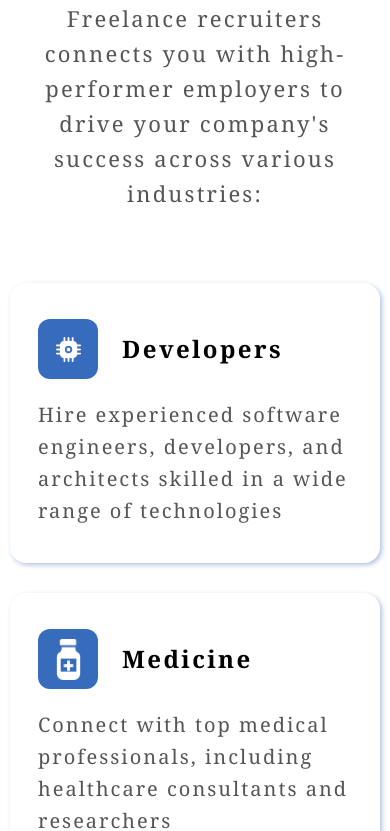
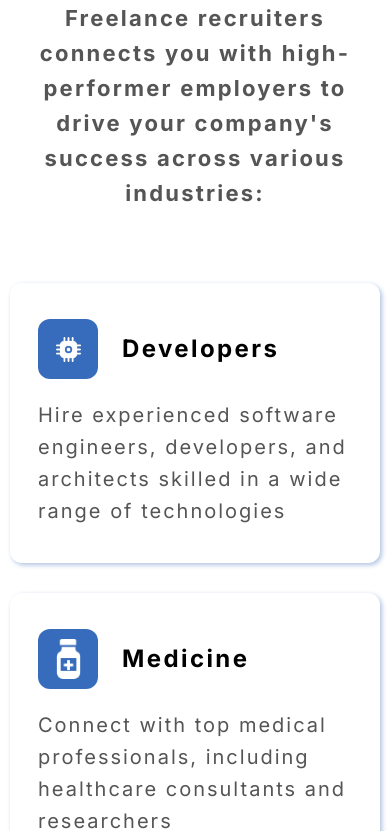
Before and after one commit to Md-Mubin/flix-recruit, a Next.js app: page / in a window 390 px wide. Shown: the part 2119-2950 px from the top of the page. Built offline with nearby package versions, Linux system fonts and the light colour scheme.

Commit message:
Changes to be committed: 	deleted:    src/Commons/CommonIndustryCard.jsx 	modified:   src/Commons/CommonLeverageCard.jsx 	modified:   src/Components/Hero.jsx 	modified:   src/Components/Industry.jsx 	modified:   src/Components/Players.jsx 	modified:   src/app/layout.js

```diff
--- a/src/Commons/CommonIndustryCard.jsx
+++ /dev/null
@@ -1,19 +0,0 @@
-import React from 'react'
-
-const CommonIndustryCard = () => {
-    return (
-        <>
-            <ul className='p-20 flex items-center gap-4'>
-                <li>
-                </li>
-
-                <li>
-                    <h4>Backend Developement</h4>
-                    <p>6 open positions</p>
-                </li>
-            </ul>
-        </>
-    )
-}
-
-export default CommonIndustryCard
--- a/src/Commons/CommonLeverageCard.jsx
+++ b/src/Commons/CommonLeverageCard.jsx
@@ -3,7 +3,7 @@ import React from 'react'
 const CommonLeverageCard = ({ CommonLeverageCardImage, CommonLeverageCardName, CommonLeverageCardInfo }) => {
     return (
         <>
-            <ul className='pr-[20px] pl-[28px] py-[36px] lg:h-[300px] shadow-[2px_2px_5px_#afc2e1] rounded-2xl relative mt-[30px] hover:translate-y-[-5px] hover:shadow-[inset_-2px_-2px_15px_#afc2e1,2px_2px_5px_#afc2e1] duration-300'>
+            <ul className='pr-[20px] pl-[28px] py-[36px] lg:h-[300px] rounded-xl relative mt-[30px] shadow-[2px_2px_5px_#afc2e1] hover:bg-[#f9faff] hover:scale-[1.02] will-change-transform duration-300'>
                 <li className='mb-5 flex items-center gap-6'>
                     <div className='w-[60px] h-[60px] flex justify-center items-center bg-[#0646accc] rounded-xl'>
                         <img loading='lazy' src={CommonLeverageCardImage} alt="card image" className='w-[25px]'/>
--- a/src/Components/Hero.jsx
+++ b/src/Components/Hero.jsx
@@ -19,7 +19,7 @@ const Hero = () => {
                             </li>
 
                             <li className='my-9 lg:w-[500px]'>
-                                <p className='font-medium text-[22px] text-[#000] leading-[32px] tracking-widest'>Join hundreds of companies finding the right talents. FlixRecruit connects You with professionals quickly and efficiently</p>
+                                <p className='font-semibold text-[22px] text-[#000] leading-[32px] tracking-widest'>Join hundreds of companies finding the right talents. FlixRecruit connects You with professionals quickly and efficiently</p>
                             </li>
 
                             <li className='flex items-center gap-[26px]'>
--- a/src/Components/Industry.jsx
+++ b/src/Components/Industry.jsx
@@ -24,13 +24,13 @@ const Industry = () => {
                     <div className="m-auto flex flex-wrap justify-center gap-6 mt-10">
                         {
                             jobCategories.map((category, index) => (
-                                <ul key={index} className="w-[420px] flex items-center gap-4 p-6 bg-white rounded-lg shadow-md hover:shadow-lg hover:bg-[#95b7e5] group transition duration-200 ">
+                                <ul key={index} className="w-[420px] flex items-center gap-4 p-6 bg-white rounded-2xl shadow-[0_2px_8px_rgba(0,0,0,0.05)] hover:shadow-lg hover:bg-[#95b7e5] group transition duration-200 ">
                                     <li className="text-3xl bg-[#d2e8fd] w-[60px] h-[60px] rounded-sm flex items-center justify-center group-hover:bg-[#fff]">
                                         {category.icon}
                                     </li>
-                                    <li>
-                                        <h3 className="text-lg font-semibold text-gray-800 group-hover:text-[#fff] duration-200">{category.title}</h3>
-                                        <p className="text-gray-500 text-sm group-hover:text-[#fff] duration-200 text-start">{category.positions} open positions</p>
+                                    <li className='w-full text-start'>
+                                        <h3 className="text-lg font-semibold text-gray-800 group-hover:text-[#fff] duration-200 tracking-widest">{category.title}</h3>
+                                        <p className="text-gray-500 text-sm group-hover:text-[#fff] duration-200 text-start tracking-widest">{category.positions} open positions</p>
                                     </li>
                                 </ul>
 
--- a/src/Components/Players.jsx
+++ b/src/Components/Players.jsx
@@ -16,7 +16,7 @@ const Players = () => {
           <ul>
             <li className='lg:w-[1004px] m-auto text-center'>
               <h2 className='font-bold text-[56px] leading-[72px] text-[#000] tracking-widest'>Leverage A Players</h2>
-              <p className='pt-[30px] font-medium text-[22px] text-[#555555] leading-[35px] tracking-widest'>Our global network of Freelance recruiters connects you with high-performer employers to drive your company's success across various industries:</p>
+              <p className='pt-[30px] font-semibold text-[22px] text-[#555555] leading-[35px] tracking-widest'>Our global network of Freelance recruiters connects you with high-performer employers to drive your company's success across various industries:</p>
             </li>
           </ul>
 
--- a/src/app/layout.js
+++ b/src/app/layout.js
@@ -1,9 +1,9 @@
 import Navbar from "@/Components/Navbar";
 import "./globals.css";
-import { Lato, Noto_Serif } from "next/font/google";
+import { Inter } from "next/font/google";
 import Footer from "@/Components/Footer";
 
-export const brandFont = Noto_Serif({ weight: ["400", "700"], preload: false })
+export const brandFont = Inter({ weight: ["400", "700"], preload: false })
 
 export const metadata = {
   title: "Flix Recruit",
```
